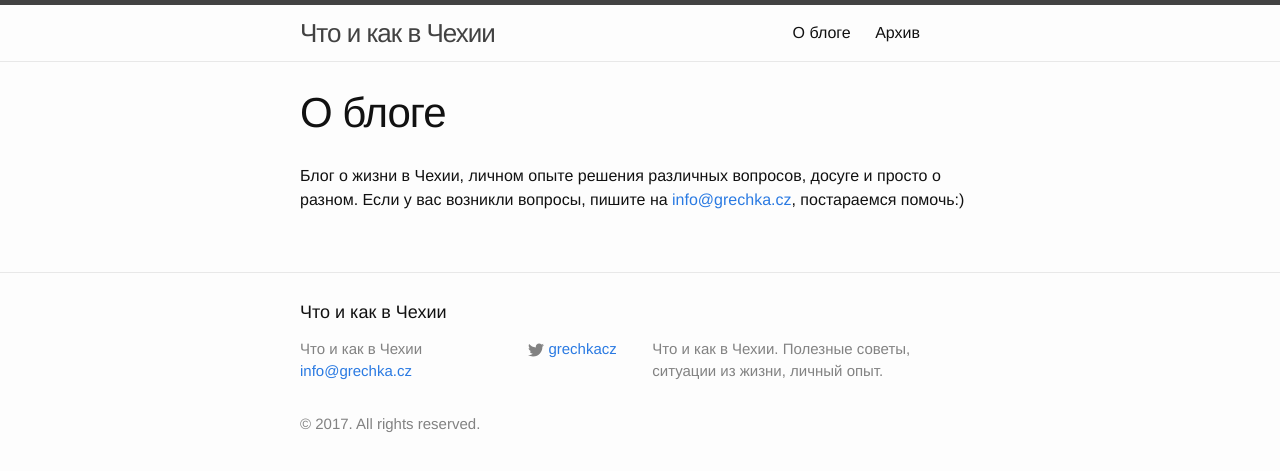
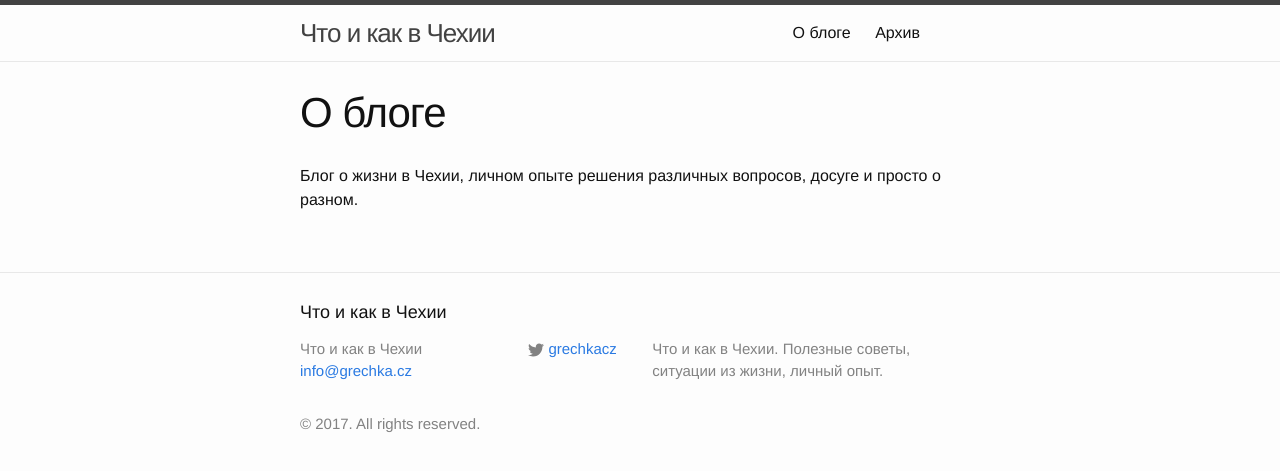
Before and after one commit to basementcz/grechka, a Jekyll site: the page built from about.md, in a window 1280 px wide. Shown: the top 471 px of the page. Built offline with Jekyll 4.4.1, drawn with Linux system fonts in a browser that asks for light colours.

Commit message:
Update about.md

```diff
--- a/about.md
+++ b/about.md
@@ -5,4 +5,3 @@ permalink: /about/
 ---
 
 Блог о жизни в Чехии, личном опыте решения различных вопросов, досуге и просто о разном.
-Если у вас возникли вопросы, пишите на <a href="mailto:{{ site.email }}">{{ site.email }}</a>, постараемся помочь:)
```
